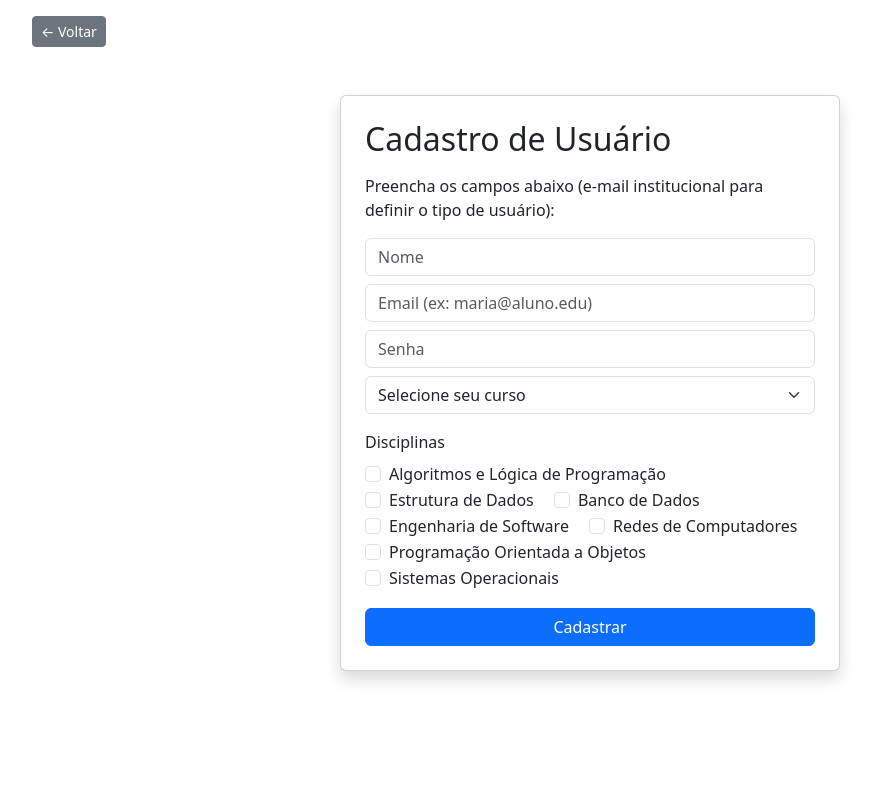
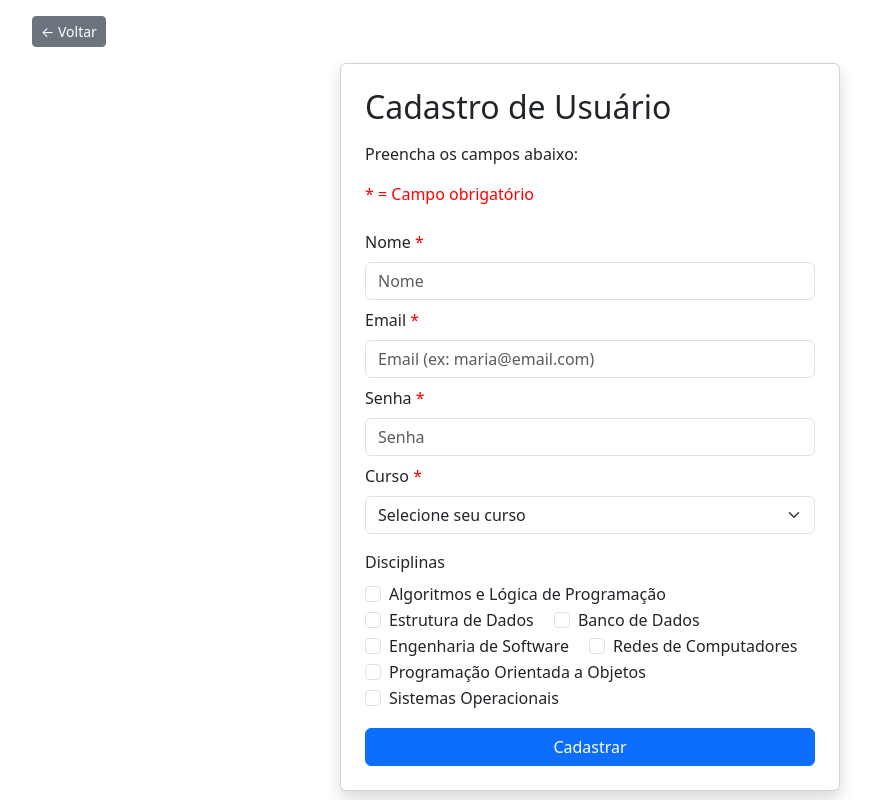
Before and after one commit to Wallacevini12/EC_3P, a PHP site: page /cadastro.php?tipo=aluno in a window 1280 px wide. Shown: the whole page, without its empty margins (50-924 px from the left). Run offline with PHP 8.4, Linux system fonts and the light colour scheme; data comes from the database, SQL or seed files in the repository.

Commit message:
Orientando cmapos obrigatórios + label

```diff
--- a/PROJETO/cadastro.php
+++ b/PROJETO/cadastro.php
@@ -163,31 +163,40 @@ if ($_SERVER['REQUEST_METHOD'] === 'POST') {
 <div class="container d-flex justify-content-center align-items-center" style="min-height: 80vh;">
   <div class="card shadow p-4" style="min-width: 350px; max-width: 500px; width: 100%;">
     <h2 class="mb-3">Cadastro de Usuário</h2>
-    <p>Preencha os campos abaixo (e-mail institucional para definir o tipo de usuário):</p>
+    <p>Preencha os campos abaixo:</p>
+
+    <label style="color: red;">*  = Campo obrigatório</label>
+    <br>
 
     <?php if ($erro): ?>
       <div class="msg-erro"><?= htmlspecialchars($erro) ?></div>
     <?php endif; ?>
 
     <form id="formCadastro" method="POST" action="cadastro.php?tipo=<?= htmlspecialchars($tipo_usuario) ?>">
+
+      <label for="nome" class="form-label">Nome <span style="color: red;">*</span></label>
       <input
         type="text"
         name="nome"
+        id="nome"
         class="form-control mb-2"
         placeholder="Nome"
         required
         value="<?= isset($nome) ? htmlspecialchars($nome) : '' ?>"
       >
 
+      <label for="email" class="form-label">Email <span style="color: red;">*</span></label>
       <input
         type="email"
         name="email"
+        id="email"
         class="form-control mb-2"
-        placeholder="Email (ex: maria@aluno.edu)"
+        placeholder="Email (ex: maria@email.com)"
         required
         value="<?= isset($email) ? htmlspecialchars($email) : '' ?>"
       >
 
+      <label for="senha" class="form-label">Senha <span style="color: red;">*</span></label>
       <input
         type="password"
         name="senha"
@@ -197,7 +206,8 @@ if ($_SERVER['REQUEST_METHOD'] === 'POST') {
         required
       >
 
-      <select name="curso" class="form-select mb-3" required>
+      <label for="curso" class="form-label">Curso <span style="color: red;">*</span></label>
+      <select name="curso" id="curso" class="form-select mb-3" required>
         <option value="" disabled <?= !isset($curso) ? 'selected' : '' ?>>Selecione seu curso</option>
         <option value="Engenharia de Software" <?= (isset($curso) && $curso === 'Engenharia de Software') ? 'selected' : '' ?>>Engenharia de Software</option>
         <option value="Sistemas de Informação" <?= (isset($curso) && $curso === 'Sistemas de Informação') ? 'selected' : '' ?>>Sistemas de Informação</option>
@@ -240,6 +250,7 @@ if ($_SERVER['REQUEST_METHOD'] === 'POST') {
       <button type="submit" class="btn btn-primary w-100">Cadastrar</button>
     </form>
 
+
   </div>
 </div>
 
--- a/PROJETO/registrar_pergunta.php
+++ b/PROJETO/registrar_pergunta.php
@@ -92,7 +92,8 @@ $conn->close();
             <h2 class="text-center mb-4">Registrar Pergunta</h2>
             <form method="POST" action="registrar_pergunta.php" class="d-flex flex-column gap-4">
                 <div>
-                    <label for="materia" class="form-label mb-3">Matéria</label>
+
+                    <label for="materia" class="form-label mb-3">Matéria</label><label style="color: red;">*</label>
                     <select class="form-select mb-3" id="materia" name="materia" required>
                         <option value="" disabled selected>Selecione uma matéria</option>
                         <?php foreach ($disciplinas as $disc): ?>
@@ -103,7 +104,7 @@ $conn->close();
                     </select>
                 </div>
                 <div>
-                    <label for="pergunta" class="form-label">Sua Pergunta</label>
+                    <label for="pergunta" class="form-label">Sua Pergunta</label><label style="color: red;">*</label>
                     <textarea class="form-control" id="pergunta" name="pergunta" rows="4" placeholder="Digite sua dúvida aqui..." required></textarea>
                 </div>
                 <div class="d-grid">
```
Also changed, not shown: PROJETO/cadastro_monitor.php (+11 -0 lines).
